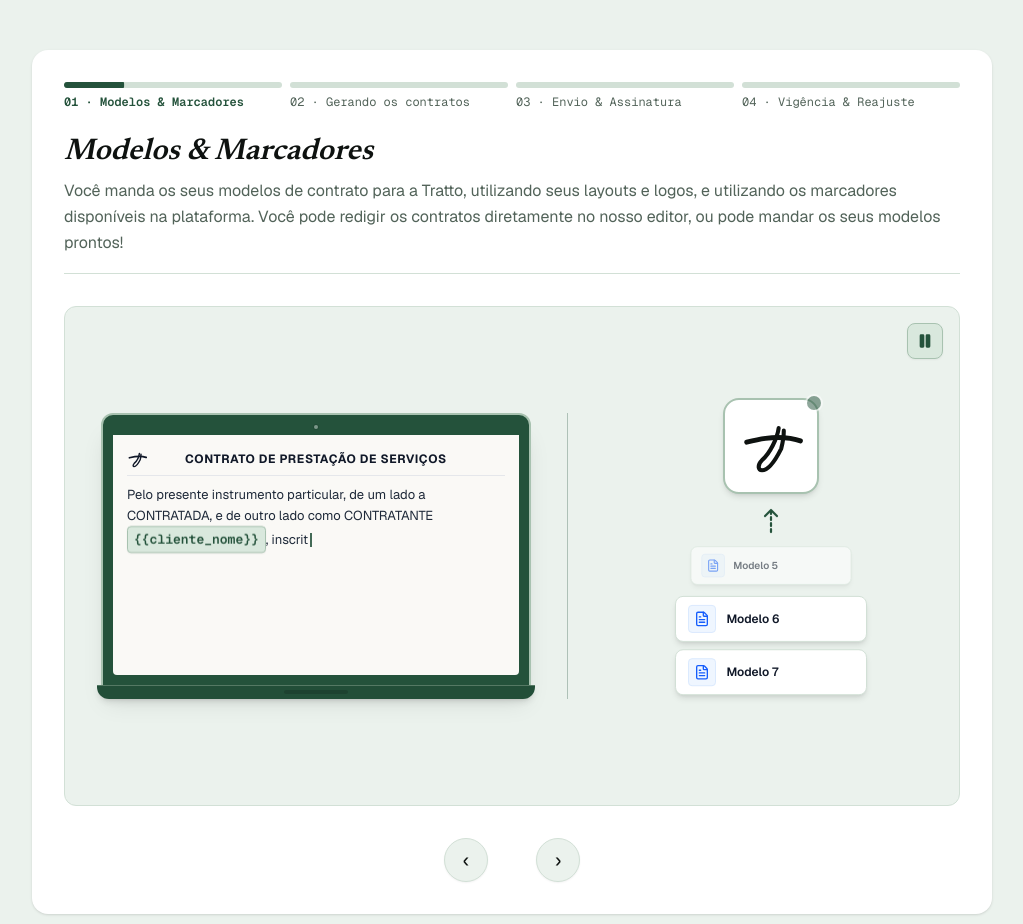
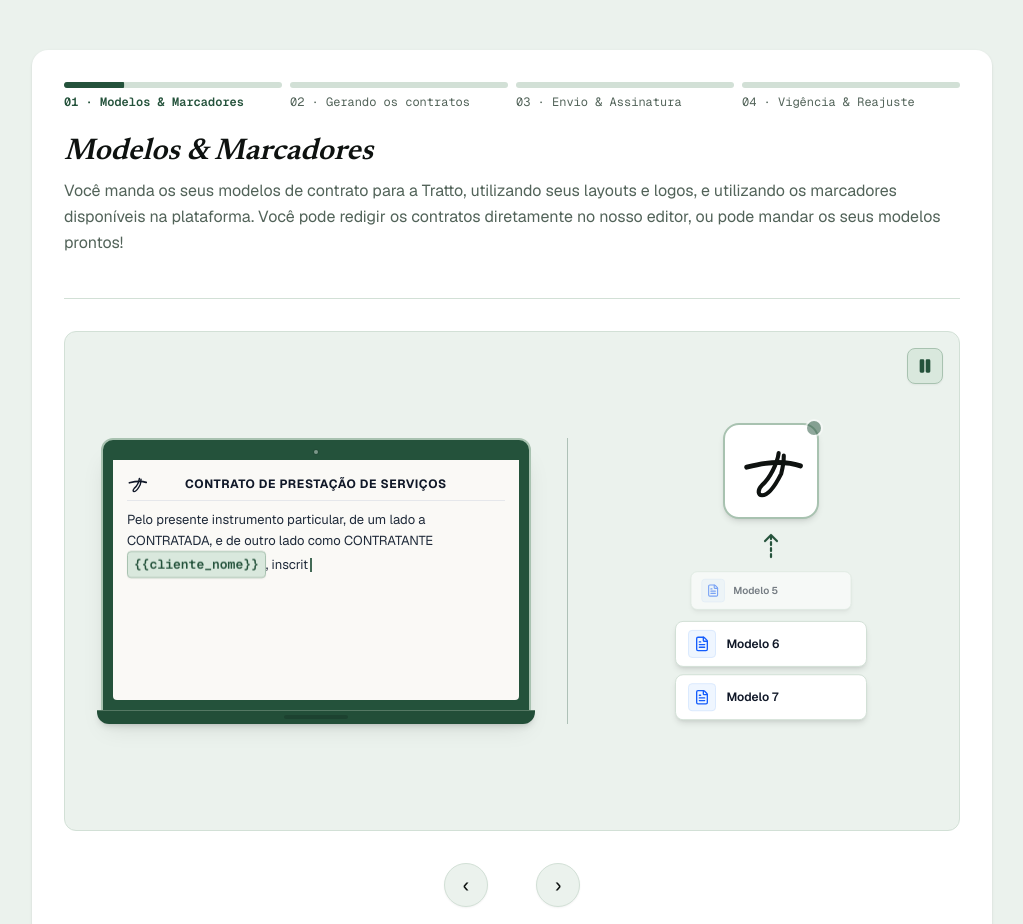
Before and after one commit to brtorresdel/tratto-landing-page, a Next.js app: page / in a window 1280 px wide. Shown: the part 3540-4464 px from the top of the page, without its empty margins (128-1151 px from the left). Built offline with nearby package versions, Linux system fonts and the light colour scheme.

Commit message:
fix(landing): give generous height to story header to prevent clipping longer descriptions

```diff
--- a/src/components/contract-story-player.tsx
+++ b/src/components/contract-story-player.tsx
@@ -114,8 +114,8 @@ export function ContractStoryPlayer() {
         })}
       </div>
 
-      {/* 2. Cabeçalho da Etapa: Título e Descrição com altura fixa padronizada para eliminar qualquer deslocamento de layout */}
-      <div className="mt-6 pb-4 sm:pb-5 border-b border-[var(--border-subtle)] h-[250px] sm:h-[185px] lg:h-[140px] flex flex-col justify-start overflow-hidden">
+      {/* 2. Cabeçalho da Etapa: Título e Descrição com altura fixa padronizada e folga para o texto completo */}
+      <div className="mt-6 pb-3 sm:pb-4 border-b border-[var(--border-subtle)] h-[285px] sm:h-[215px] lg:h-[165px] flex flex-col justify-start">
         <h3 className="font-serif text-2xl sm:text-3xl italic font-semibold text-[var(--text-main)] shrink-0">
           {activeStep.title}
         </h3>
```
